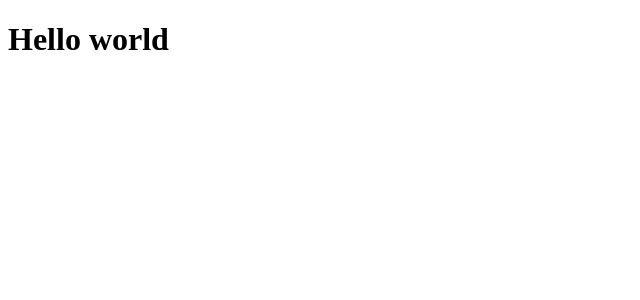
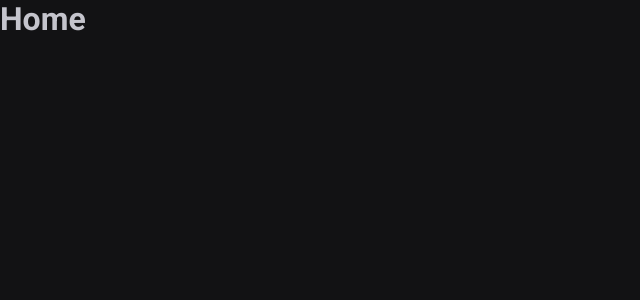
Before and after one commit to brunofariasdeo/tomato, a React (Vite) app: page / in a window 1280 px wide. Shown: the top 300 px of the page, without its empty margins (0-640 px from the left). Built offline with nearby package versions, Linux system fonts and the light colour scheme.

Commit message:
Create home and history routes

```diff
--- a/package.json
+++ b/package.json
@@ -11,6 +11,7 @@
   "dependencies": {
     "react": "^18.0.0",
     "react-dom": "^18.0.0",
+    "react-router-dom": "^6.3.0",
     "styled-components": "^5.3.5"
   },
   "devDependencies": {
--- a/src/App.tsx
+++ b/src/App.tsx
@@ -1,3 +1,17 @@
+import { BrowserRouter } from 'react-router-dom'
+import { ThemeProvider } from 'styled-components'
+import { Router } from './Router'
+import { GlobalStyle } from './styles/global'
+import { defaultTheme } from './styles/themes/default'
+
 export function App() {
-  return <h1>Hello world</h1>;
+  return (
+    <ThemeProvider theme={defaultTheme}>
+      <BrowserRouter>
+        <Router />
+      </BrowserRouter>
+
+      <GlobalStyle />
+    </ThemeProvider>
+  )
 }
--- /dev/null
+++ b/src/Router.tsx
@@ -0,0 +1,12 @@
+import { Routes, Route } from 'react-router-dom'
+import { History } from './pages/History'
+import { Home } from './pages/Home'
+
+export function Router() {
+  return (
+    <Routes>
+      <Route path="/" element={<Home />} />
+      <Route path="/history" element={<History />} />
+    </Routes>
+  )
+}
--- /dev/null
+++ b/src/pages/History.tsx
@@ -0,0 +1,3 @@
+export function History() {
+  return <h1>History</h1>
+}
--- /dev/null
+++ b/src/pages/Home.tsx
@@ -0,0 +1,3 @@
+export function Home() {
+  return <h1>Home</h1>
+}
```
Also changed, not shown: 1 other file (tests, documents, lock files or other folders).
